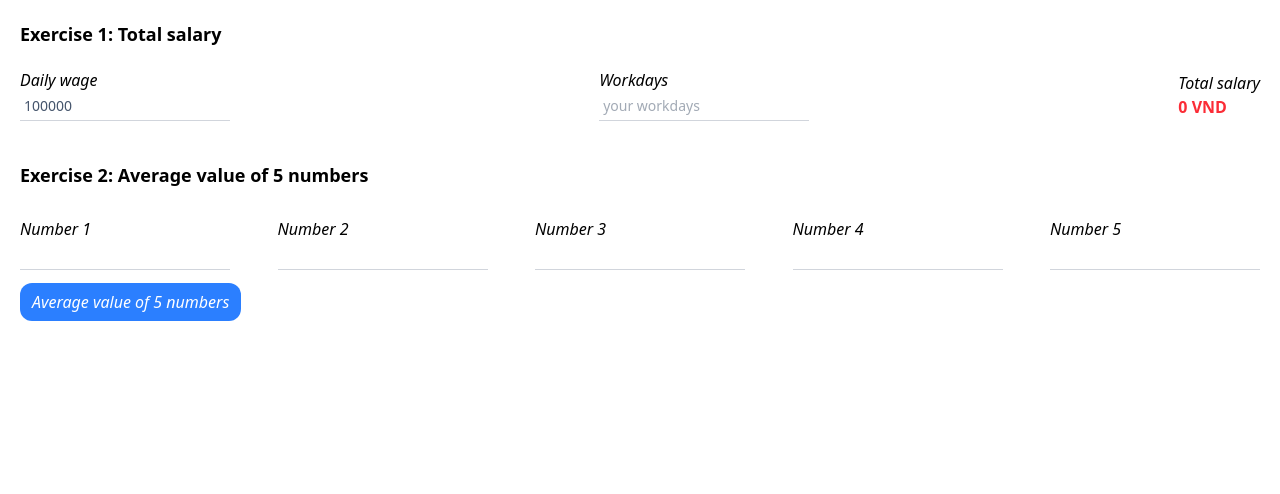
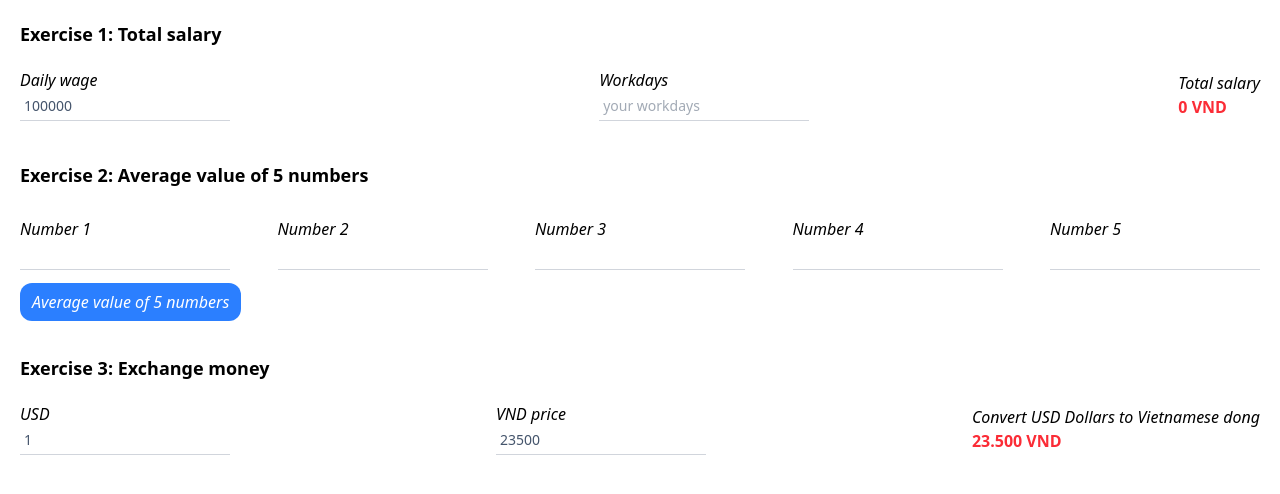
Before and after one commit to mortalhowl/9th-homework-assignment, a plain HTML site: page index.html in a window 1280 px wide. Drawn offline with nearby package versions, Linux system fonts and the light colour scheme.

Commit message:
feat: add exercise 3

```diff
--- a/index.html
+++ b/index.html
@@ -70,9 +70,31 @@
         </div>
     </section>
 
+    <!-- exercise 3 -->
+    <section class="max-w-screen-xl mx-auto p-5">
+        <h2 class="text-lg font-bold mb-5">Exercise 3: Exchange money</h2>
+        <div class="flex flex-col md:flex-row md:justify-between items-center gap-5">
+            <div class="w-full md:w-max">
+                <div class="italic text-md">USD</div>
+                <input type="number" id="usdDollars" value="1"
+                    class="w-full md:w-max p-1 border-b-1 border-gray-300 text-sm text-slate-600">
+            </div>
+            <div class="w-full md:w-max">
+                <div class="italic text-md">VND price</div>
+                <input type="number" id="vietnameseDong" value="23500"
+                    class="w-full md:w-max p-1 border-b-1 border-gray-300 text-sm text-slate-600">
+            </div>
+            <div class="w-full md:w-max">
+                <div class="italic text-md">Convert USD Dollars to Vietnamese dong</div>
+                <div id="exchangeMoney" class="font-bold text-red-500"></div>
+            </div>
+        </div>
+    </section>
+
     <!-- NOTE: phân tích xem ở file README.md -->
     <script src="./js/exercise_1.js"></script>
     <script src="./js/exercise_2.js"></script>
+    <script src="./js/exercise_3.js"></script>
 </body>
 
 </html>
--- /dev/null
+++ b/js/exercise_3.js
@@ -0,0 +1,19 @@
+// NOTE: phân tích xem ở file README.md
+
+//Khai báo biến
+const usdDollars = document.querySelector("#usdDollars");
+const vietnameseDong = document.querySelector("#vietnameseDong");
+const exchangeMoney = document.querySelector("#exchangeMoney");
+
+// function dùng chung
+const exchage = () => {
+    const output = (usdDollars.value * vietnameseDong.value).toLocaleString("vi-VN");
+    exchangeMoney.innerHTML = `${output} VND`;
+}
+
+// Lắng nghe sự kiện change
+usdDollars.addEventListener("change", exchage);
+vietnameseDong.addEventListener("change", exchage);
+
+// Khởi tạo
+exchage();
```
Also changed, not shown: 1 other file.
